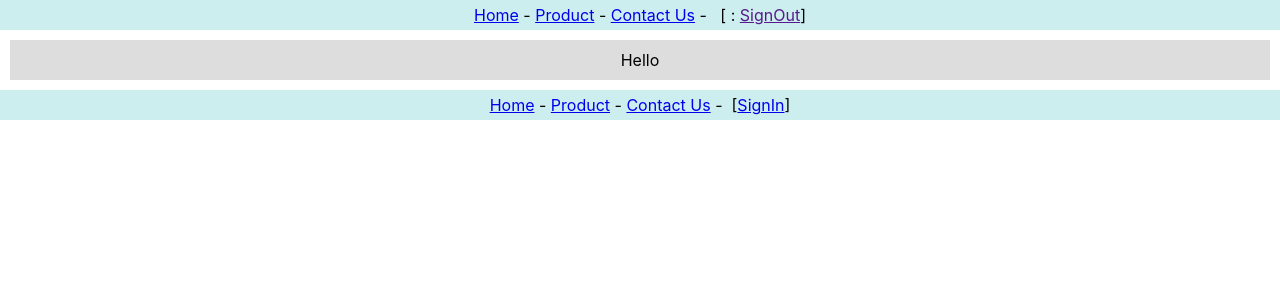
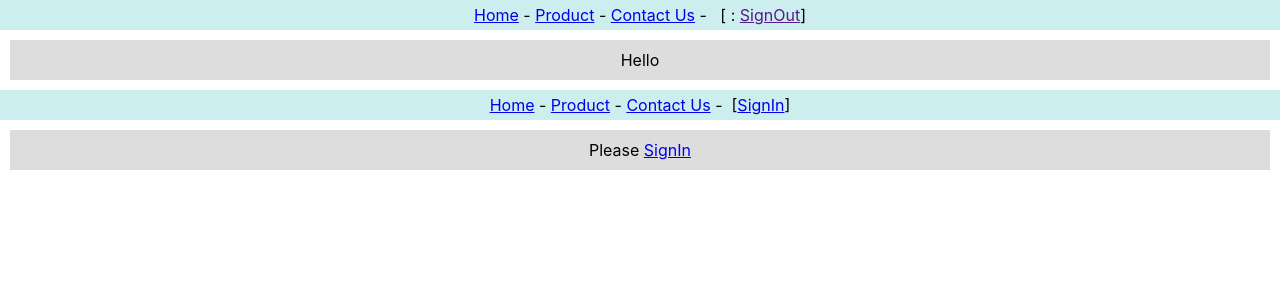
Before and after one commit to mannieshub/learn-JavaScript-NodeJS-ReactJS, a React (Create React App) app in the folder app1/: page / in a window 1280 px wide. Shown: the top 300 px of the page. Built offline with nearby package versions, Linux system fonts and the light colour scheme.

Commit message:
context content2

```diff
--- a/app1/src/App.js
+++ b/app1/src/App.js
@@ -3,6 +3,7 @@
 import Header from './context-header'
 import Content from './context-content'
 import Header2 from './context-header2'
+import Content2 from './context-content2'
 
 export default function App(){
   let [user,setUser] = React.useState()
@@ -11,6 +12,7 @@
       <Header/>
       <Content/>
       <Header2/>
+      <Content2/>
     </userContext.Provider>
   )
 }
--- /dev/null
+++ b/app1/src/context-content2.js
@@ -0,0 +1,29 @@
+import React from 'react'
+import { userContext } from './context'
+
+export default function Content2(){
+    let[user,setUser]= React.useContext(userContext)
+
+    const contentStyle ={
+        backgroundColor:'#ddd',
+        textAlign:'center',
+        margin:10,
+        padding:10
+    }
+
+    const onClickSignIn =(event)=>{
+        event.preventDefault()
+        setUser('Tom Jerry')
+    }
+
+    return(
+        <div style ={contentStyle}>
+            {
+                (user)
+                ?<span>Hello{user}</span>
+                :<span>Please <a href =" " onClick={onClickSignIn}>SignIn</a></span>
+            }
+
+        </div>
+    )
+}
```
